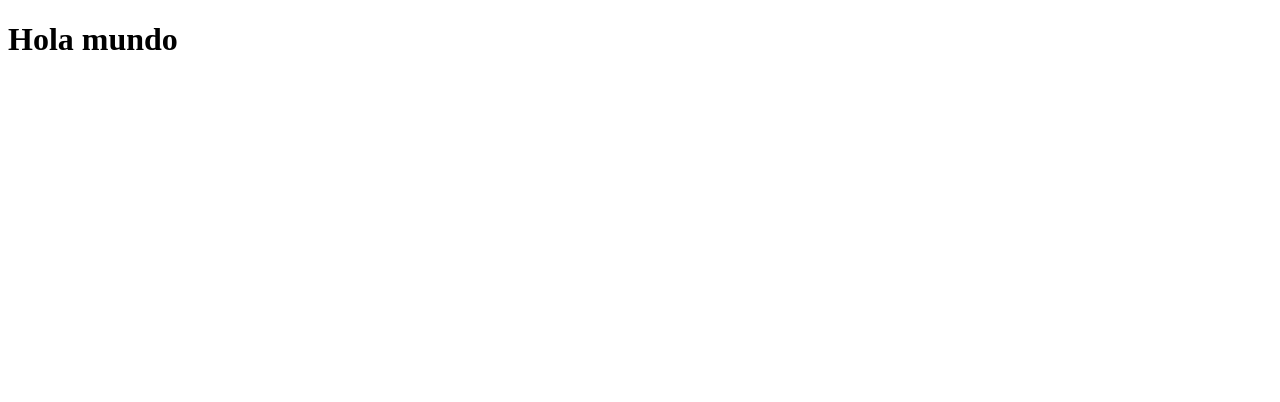
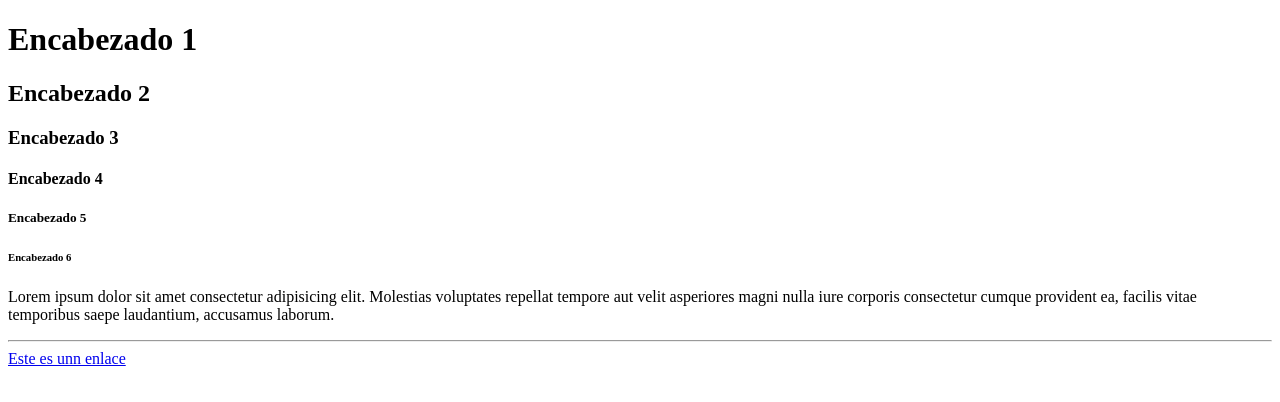
Before and after one commit to AbiLopezC/generation-ch16, a plain HTML site: page 2-intro-web/html/index.html in a window 1280 px wide. Drawn offline with Linux system fonts and the light colour scheme.

Commit message:
html, css y js

```diff
--- a/2-intro-web/html/index.html
+++ b/2-intro-web/html/index.html
@@ -3,10 +3,39 @@
 <head>
     <meta charset="UTF-8">
     <meta http-equiv="X-UA-Compatible" content="IE=edge">
-    <meta name="viewport" content="width=device-width, initial-scale=6.0">
+    <meta name="viewport" content="width=device-width, initial-scale=1.0">
     <title>Hola mundo</title>
 </head>
+
 <body>
-<h1>Hola mundo</h1>
+    <h1>Encabezado 1</h1>
+    <h2>Encabezado 2</h2>
+    <h3>Encabezado 3</h3>
+    <h4>Encabezado 4</h4>
+    <h5>Encabezado 5</h5>
+    <h6>Encabezado 6</h6>
+
+    <p>
+        Lorem ipsum dolor sit amet consectetur adipisicing elit. Molestias voluptates repellat tempore aut velit asperiores magni nulla iure corporis consectetur cumque provident ea, facilis vitae temporibus saepe laudantium, accusamus laborum.
+    </p>
+<hr>
+<!-- ENLACES -->
+
+<a href="https://www.google.com/
+" target="_self"> Este es unn enlace </a>
+
+<br>
+<br>
+<br>
+<br>
+<br>
+<br>
+<br>
+<br>
+<br>
+<br>
+<br>
+
+
 </body>
 </html>
```
